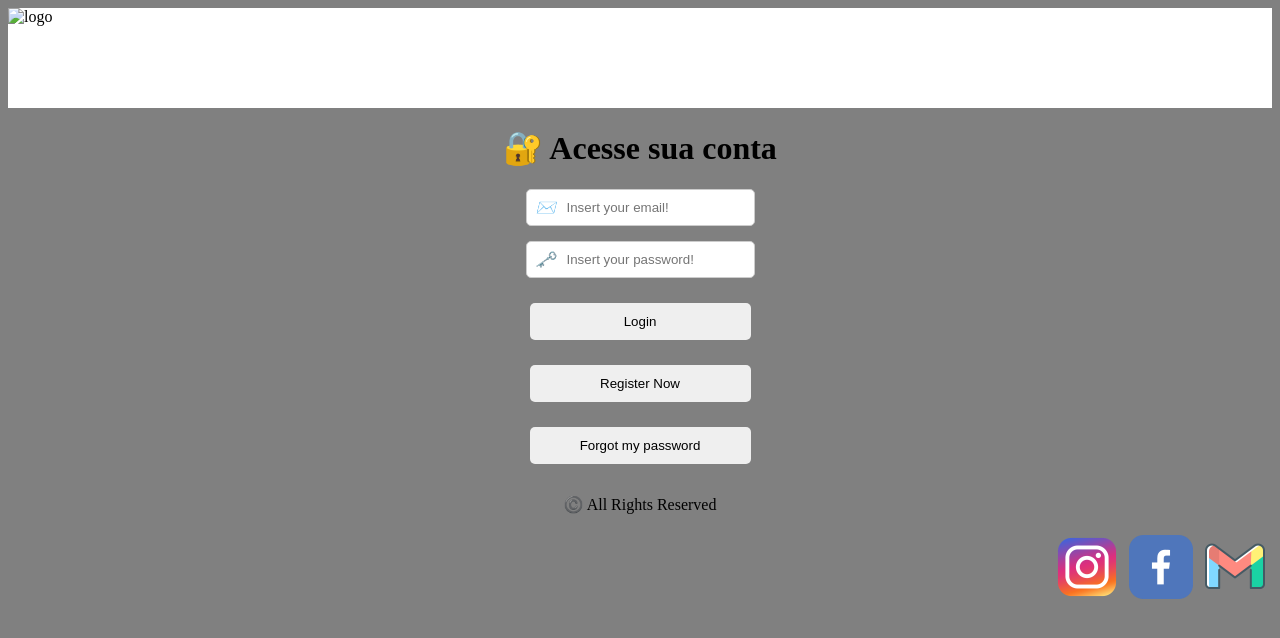
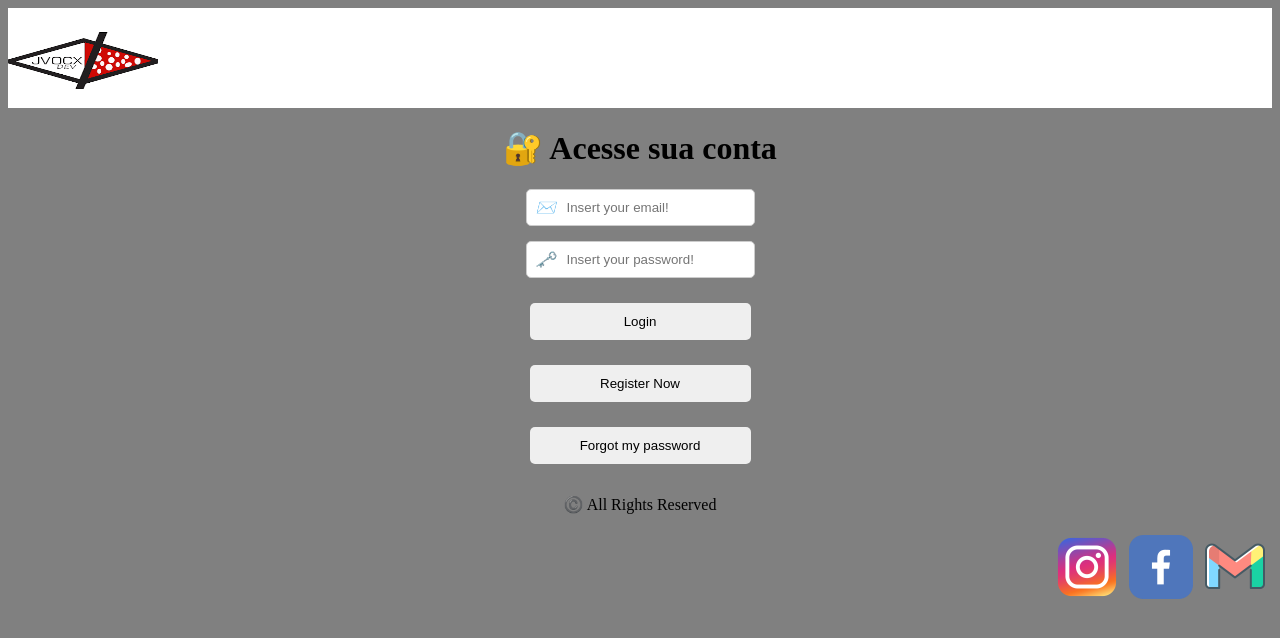
Before and after one commit to jvocx/atvLoginInfinity, a plain HTML site: page index.html in a window 1280 px wide. Drawn offline with Linux system fonts and the light colour scheme.

Commit message:
Add files via upload

```diff
--- a/index.html
+++ b/index.html
@@ -8,7 +8,7 @@
 </head>
 <body>
 <header>
-    <img src="c:\Users\Windows11\Documents\JVOCX\PROGRAMAÇÃO\unnamed.png" alt="logo" class="logo">
+    <img src="assets/unnamed.png" alt="logo" class="logo">
 </header>
     <main>
 
```
Also changed, not shown: assets/unnamed.png (added).
